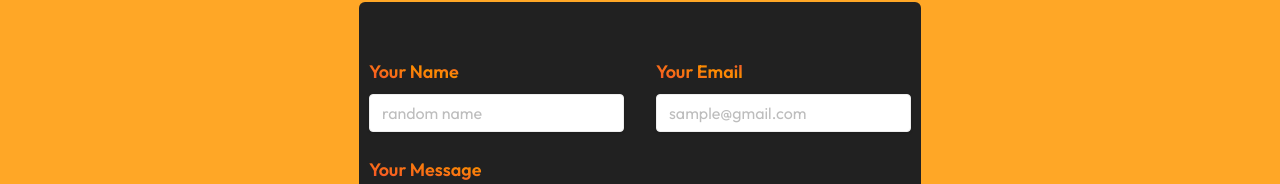
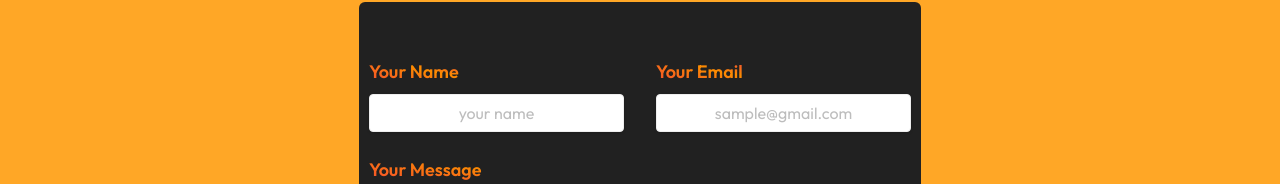
Before and after one commit to PkTheCoda/portfolio, a React (Vite) app: page /hire in a window 1280 px wide. Shown: the part 8049-8233 px from the top of the page. Built offline with nearby package versions, Linux system fonts and the light colour scheme.

Commit message:
changed input contactForm alignment

```diff
--- a/src/Components/ContactForm.jsx
+++ b/src/Components/ContactForm.jsx
@@ -19,9 +19,9 @@ function ContactForm() {
                   id="name"
                   type="name"
                   name="name"
-                  placeholder='random name'
+                  placeholder='your name'
                   required
-                  className="shadow appearance-none border rounded w-full py-2 px-3 text-gray-700 leading-tight focus:outline-none focus:shadow-outline"
+                  className="shadow flex text-center appearance-none border rounded w-full py-2 px-3 text-gray-700 leading-tight focus:outline-none focus:shadow-outline"
                 />
                 <ValidationError
                   prefix="Name"
@@ -38,7 +38,7 @@ function ContactForm() {
                   name="email"
                   required
                   placeholder='sample@gmail.com'
-                  className="shadow appearance-none border rounded w-full py-2 px-3 text-gray-700 leading-tight focus:outline-none focus:shadow-outline"
+                  className="shadow text-center appearance-none border rounded w-full py-2 px-3 text-gray-700 leading-tight focus:outline-none focus:shadow-outline"
                 />
                 <ValidationError
                   prefix="Email"
```
